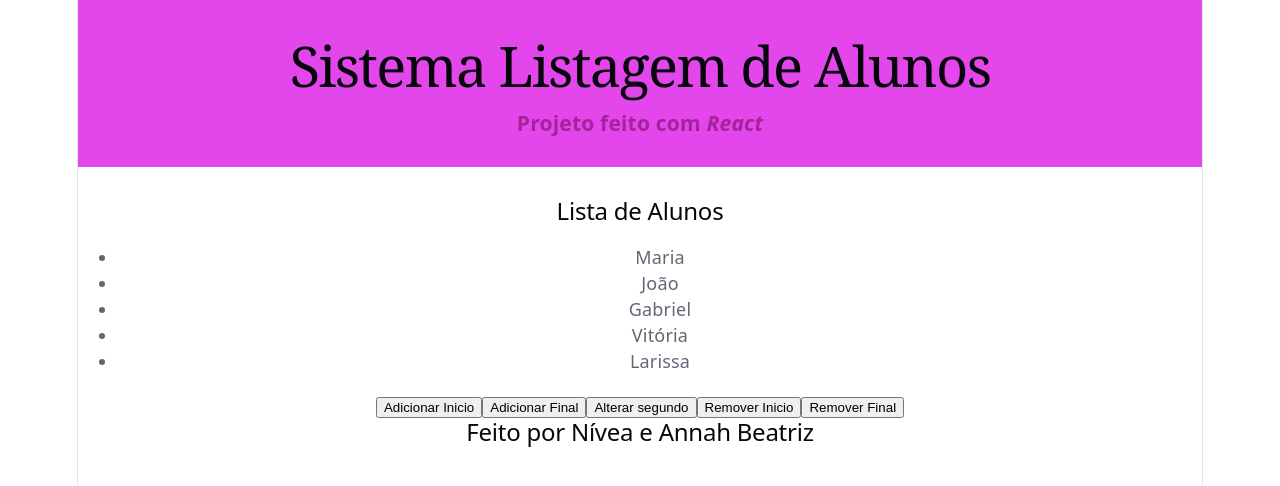
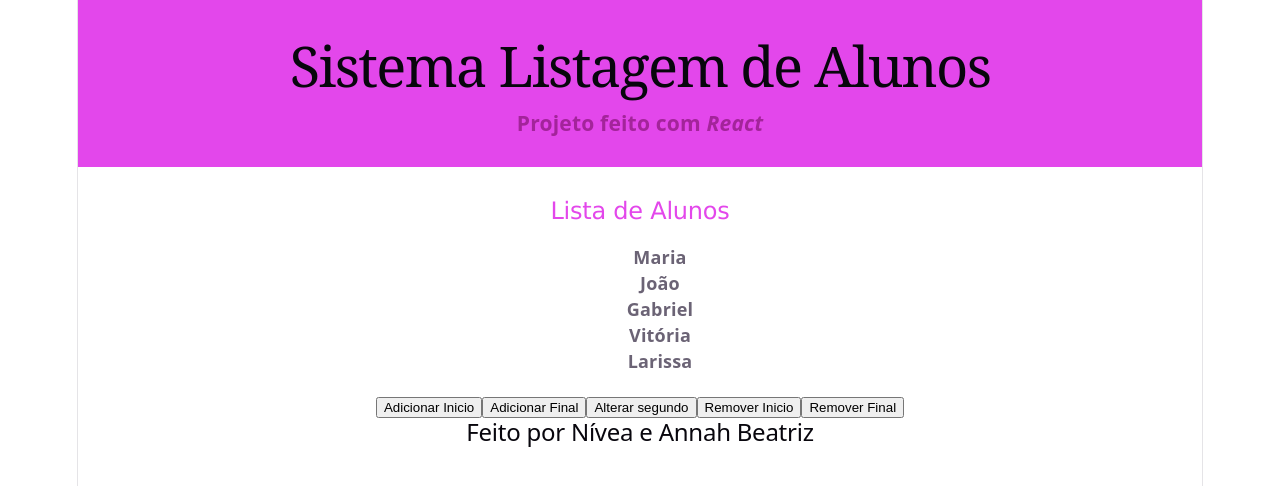
Before and after one commit to Nivea-izeLu/Listagem-de-alunos-SWII, a React (Vite) app: page / in a window 1280 px wide. Shown: the top 486 px of the page. Built offline with nearby package versions, Linux system fonts and the light colour scheme.

Commit message:
css card

```diff
--- a/src/components/card/Card.jsx
+++ b/src/components/card/Card.jsx
@@ -1,3 +1,5 @@
+import "./card.css";
+
 import AdicionarInicio from "../AdicionarInicio.jsx"
 import AdicionarFinal from "../AdicionarFinal.jsx"
 import AlterarSegundo from "../AlterarSegundo.jsx"
@@ -13,11 +15,11 @@ export default function Card () {
     return(
 
         <div>
-            <h2>Lista de Alunos</h2>
+            <h2 class="tit">Lista de Alunos</h2>
 
             <div>
 
-                <ul>
+                <ul class="lista">
                     {lista.map((item, index) => (
                     <li key={index}>{item}</li>
                     ))}
--- a/src/components/card/card.css
+++ b/src/components/card/card.css
@@ -0,0 +1,11 @@
+.tit{
+
+    color: #e347eb;
+    font-family:'Lucida Sans', 'Lucida Sans Regular', 'Lucida Grande', 'Lucida Sans Unicode', Geneva, Verdana, sans-serif;
+}
+
+.lista{
+    text-decoration: none;
+    font-weight: 600;
+    list-style: none;
+}
```
